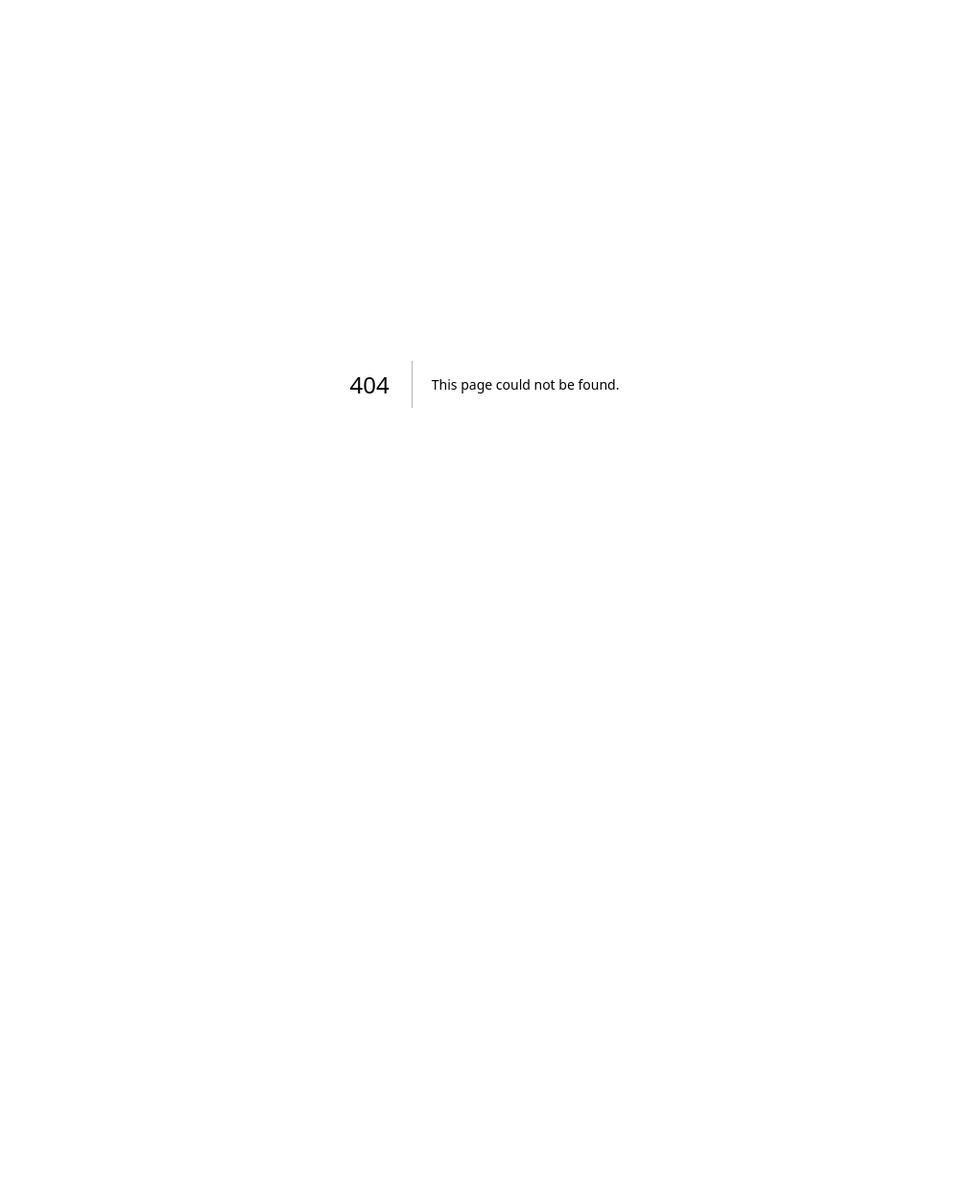
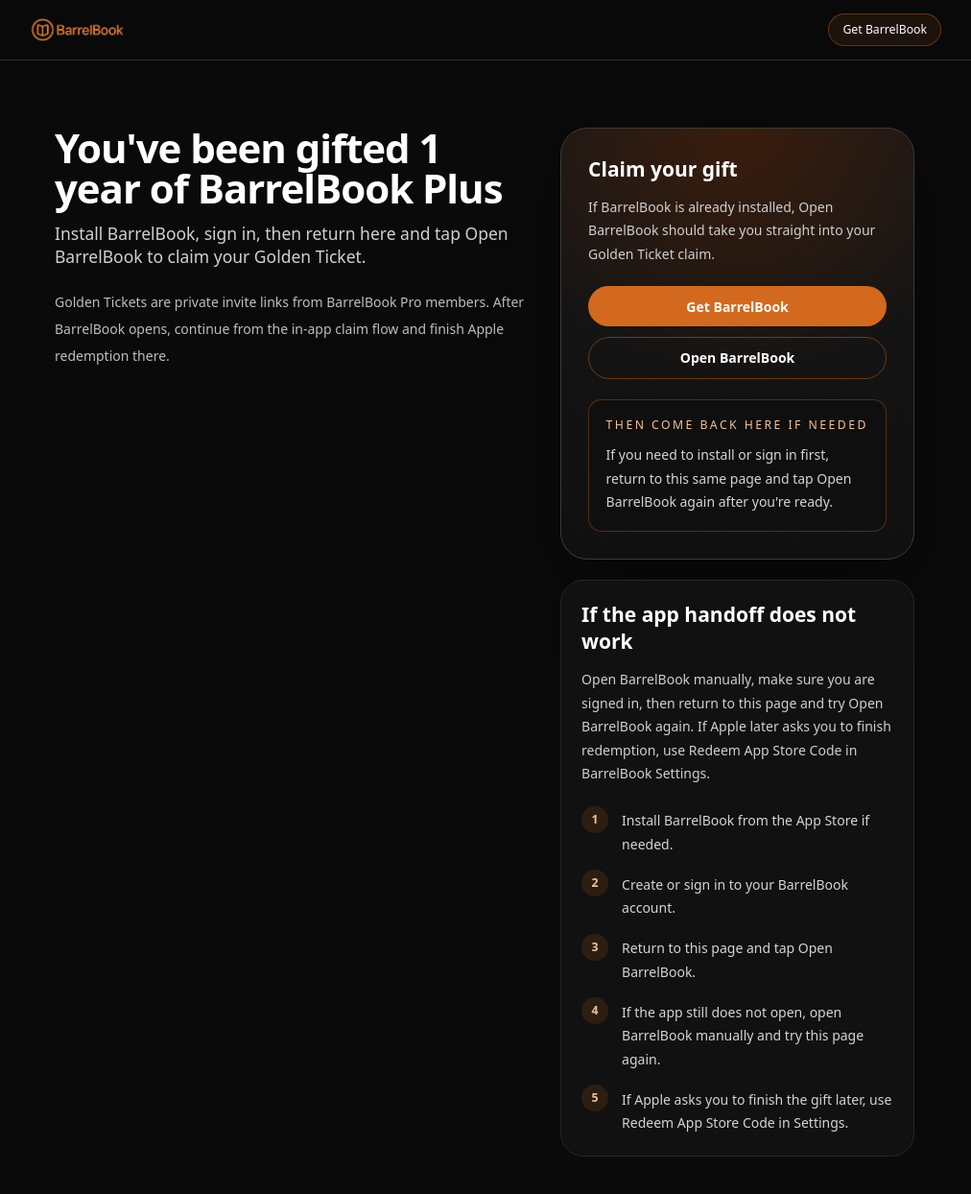
Before and after one commit to Aurelius3000/barrelbook-website, a Next.js app: page /gift/1 in a window 1280 px wide. Before the commit this address had no page. Shown: the top 1244 px of the page at 96% size, without its empty margins (135-1147 px from the left). Before the commit the page ends 800 px from the top, so only its background shows below. Built offline with nearby package versions, Linux system fonts and the light colour scheme.

Commit message:
feat(golden-tickets): add website gift landing flow

```diff
--- /dev/null
+++ b/src/app/apple-app-site-association/route.ts
@@ -0,0 +1,11 @@
+import { NextResponse } from "next/server";
+import {
+  AASA_RESPONSE_HEADERS,
+  getAppleAppSiteAssociation,
+} from "@/lib/apple-app-site-association";
+
+export function GET() {
+  return NextResponse.json(getAppleAppSiteAssociation(), {
+    headers: AASA_RESPONSE_HEADERS,
+  });
+}
--- /dev/null
+++ b/src/app/gift/[token]/page.tsx
@@ -0,0 +1,164 @@
+import type { Metadata } from "next";
+import Image from "next/image";
+import Link from "next/link";
+import { APP_STORE_APP_ID, APP_STORE_URL } from "@/lib/app-store";
+
+interface GiftPageProps {
+  params: Promise<{
+    token: string;
+  }>;
+}
+
+function normalizeGiftToken(token: string): string {
+  return token.trim();
+}
+
+function getGiftAppOpenUrl(token: string): string {
+  return `barrelbook://gift/${encodeURIComponent(normalizeGiftToken(token))}`;
+}
+
+export async function generateMetadata({
+  params,
+}: GiftPageProps): Promise<Metadata> {
+  const { token } = await params;
+  const normalizedToken = normalizeGiftToken(token);
+  const canonicalPath = `/gift/${encodeURIComponent(normalizedToken)}`;
+  const description =
+    "Install BarrelBook, sign in, then return to this page and tap Open BarrelBook to claim your Golden Ticket.";
+
+  return {
+    title: "Your Golden Ticket",
+    description,
+    alternates: {
+      canonical: canonicalPath,
+    },
+    other: {
+      "apple-itunes-app": `app-id=${APP_STORE_APP_ID}, app-argument=${getGiftAppOpenUrl(normalizedToken)}`,
+    },
+    robots: {
+      index: false,
+      follow: false,
+    },
+    openGraph: {
+      type: "website",
+      url: canonicalPath,
+      title: "Your Golden Ticket",
+      description,
+    },
+    twitter: {
+      card: "summary_large_image",
+      title: "Your Golden Ticket",
+      description,
+    },
+  };
+}
+
+export default async function GiftPage({ params }: GiftPageProps) {
+  const { token } = await params;
+  const normalizedToken = normalizeGiftToken(token);
+  const appOpenUrl = getGiftAppOpenUrl(normalizedToken);
+
+  return (
+    <main className="min-h-screen bg-[#0A0A0A] text-white">
+      <header className="border-b border-[#333333] bg-[#0A0A0A]/95 backdrop-blur-md">
+        <div className="mx-auto flex max-w-6xl items-center justify-between gap-4 px-4 py-4 sm:px-6 lg:px-8">
+          <Link href="/" className="flex items-center gap-3">
+            <Image
+              src="/BarrelBook%20Logo%20Large.png"
+              alt="BarrelBook"
+              width={220}
+              height={48}
+              className="h-8 w-auto"
+              priority
+            />
+          </Link>
+          <a
+            href={APP_STORE_URL}
+            target="_blank"
+            rel="noopener noreferrer"
+            className="inline-flex items-center rounded-full border border-[#D2691E]/40 bg-[#D2691E]/10 px-4 py-2 text-sm font-medium text-white transition hover:border-[#D2691E] hover:bg-[#D2691E]/20"
+          >
+            Get BarrelBook
+          </a>
+        </div>
+      </header>
+
+      <section className="px-4 py-12 sm:px-6 lg:px-8 lg:py-20">
+        <div className="mx-auto max-w-5xl">
+          <div className="grid gap-8 lg:grid-cols-[minmax(0,1.15fr)_minmax(320px,0.85fr)] lg:items-start">
+            <div className="max-w-3xl">
+              <h1 className="text-4xl font-semibold tracking-tight sm:text-5xl">
+                You&apos;ve been gifted 1 year of BarrelBook Plus
+              </h1>
+              <p className="mt-4 max-w-2xl text-lg text-[#D0D0D0] sm:text-xl">
+                Install BarrelBook, sign in, then return here and tap Open BarrelBook to claim your Golden Ticket.
+              </p>
+              <p className="mt-6 max-w-3xl text-base leading-8 text-[#BDBDBD]">
+                Golden Tickets are private invite links from BarrelBook Pro members. After BarrelBook opens, continue from the in-app claim flow and finish Apple redemption there.
+              </p>
+            </div>
+
+            <aside className="space-y-6">
+              <div className="rounded-[28px] border border-[#3B3B3B] bg-[radial-gradient(circle_at_top,#3A1D0D,transparent_55%),linear-gradient(180deg,#171717_0%,#101010_100%)] p-6 shadow-[0_28px_80px_rgba(0,0,0,0.35)] sm:p-8">
+                <h2 className="text-2xl font-semibold text-white">Claim your gift</h2>
+                <p className="mt-4 text-base leading-7 text-[#CFCFCF]">
+                  If BarrelBook is already installed, Open BarrelBook should take you straight into your Golden Ticket claim.
+                </p>
+                <div className="mt-6 flex flex-col gap-3">
+                  <a
+                    href={APP_STORE_URL}
+                    target="_blank"
+                    rel="noopener noreferrer"
+                    className="inline-flex w-full items-center justify-center rounded-full bg-[#D2691E] px-5 py-3 text-base font-semibold text-white transition hover:bg-[#B85714]"
+                  >
+                    Get BarrelBook
+                  </a>
+                  <a
+                    href={appOpenUrl}
+                    className="inline-flex w-full items-center justify-center rounded-full border border-[#D2691E]/45 bg-transparent px-5 py-3 text-base font-semibold text-white transition hover:border-[#D2691E] hover:bg-[#D2691E]/10"
+                  >
+                    Open BarrelBook
+                  </a>
+                </div>
+                <div className="mt-6 rounded-2xl border border-[#D2691E]/35 bg-[#0F0F0F] p-5">
+                  <div className="text-sm uppercase tracking-[0.2em] text-[#F2C19A]">
+                    Then come back here if needed
+                  </div>
+                  <p className="mt-3 text-base leading-7 text-[#D4D4D4]">
+                    If you need to install or sign in first, return to this same page and tap Open BarrelBook again after you&apos;re ready.
+                  </p>
+                </div>
+              </div>
+
+              <div className="rounded-[24px] border border-[#262626] bg-[#111111] p-5 sm:p-6">
+                <h2 className="text-2xl font-semibold">If the app handoff does not work</h2>
+                <p className="mt-4 text-base leading-7 text-[#CFCFCF]">
+                  Open BarrelBook manually, make sure you are signed in, then return to this page and try Open BarrelBook again. If Apple later asks you to finish redemption, use Redeem App Store Code in BarrelBook Settings.
+                </p>
+
+                <ol className="mt-6 space-y-4">
+                  {[
+                    "Install BarrelBook from the App Store if needed.",
+                    "Create or sign in to your BarrelBook account.",
+                    "Return to this page and tap Open BarrelBook.",
+                    "If the app still does not open, open BarrelBook manually and try this page again.",
+                    "If Apple asks you to finish the gift later, use Redeem App Store Code in Settings."
+                  ].map((step, index) => (
+                    <li key={step} className="flex gap-4">
+                      <div className="flex h-8 w-8 shrink-0 items-center justify-center rounded-full bg-[#D2691E]/15 text-sm font-semibold text-[#F2C19A]">
+                        {index + 1}
+                      </div>
+                      <div className="pt-1 text-base leading-7 text-[#D4D4D4]">
+                        {step}
+                      </div>
+                    </li>
+                  ))}
+                </ol>
+              </div>
+            </aside>
+          </div>
+        </div>
+      </section>
+    </main>
+  );
+}
--- /dev/null
+++ b/src/lib/app-store.ts
@@ -0,0 +1,16 @@
+export const APP_STORE_APP_ID = "6751737898";
+
+export const APP_STORE_URL =
+  `https://apps.apple.com/us/app/barrelbook-whiskey-catalog/id${APP_STORE_APP_ID}`;
+
+export const TESTFLIGHT_URL =
+  process.env.BARRELBOOK_TESTFLIGHT_URL?.trim() || "https://testflight.apple.com/";
+
+export function getSandboxPromoCode(slug: string): string | null {
+  switch (slug.toLowerCase()) {
+    case "fnf":
+      return process.env.BARRELBOOK_FNF_SANDBOX_CODE?.trim() || null;
+    default:
+      return null;
+  }
+}
--- /dev/null
+++ b/src/lib/apple-app-site-association.ts
@@ -0,0 +1,37 @@
+const PROMO_PATH_COMPONENT = {
+  "/": "/p/*",
+  comment: "Canonical BarrelBook promo links",
+} as const;
+
+const GOLDEN_TICKET_PATH_COMPONENT = {
+  "/": "/gift/*",
+  comment: "Canonical BarrelBook Golden Ticket links",
+} as const;
+
+export const AASA_RESPONSE_HEADERS = {
+  "Cache-Control": "public, max-age=300, s-maxage=300",
+  "Content-Type": "application/json; charset=utf-8",
+  "X-Content-Type-Options": "nosniff",
+} as const;
+
+function getConfiguredAppIds(): string[] {
+  const rawValue = process.env.BARRELBOOK_AASA_APP_IDS ?? "";
+
+  return rawValue
+    .split(",")
+    .map((value) => value.trim())
+    .filter(Boolean);
+}
+
+export function getAppleAppSiteAssociation() {
+  return {
+    applinks: {
+      details: [
+        {
+          appIDs: getConfiguredAppIds(),
+          components: [PROMO_PATH_COMPONENT, GOLDEN_TICKET_PATH_COMPONENT],
+        },
+      ],
+    },
+  };
+}
```
Also changed, not shown: src/app/.well-known/apple-app-site-association/route.ts (added).
